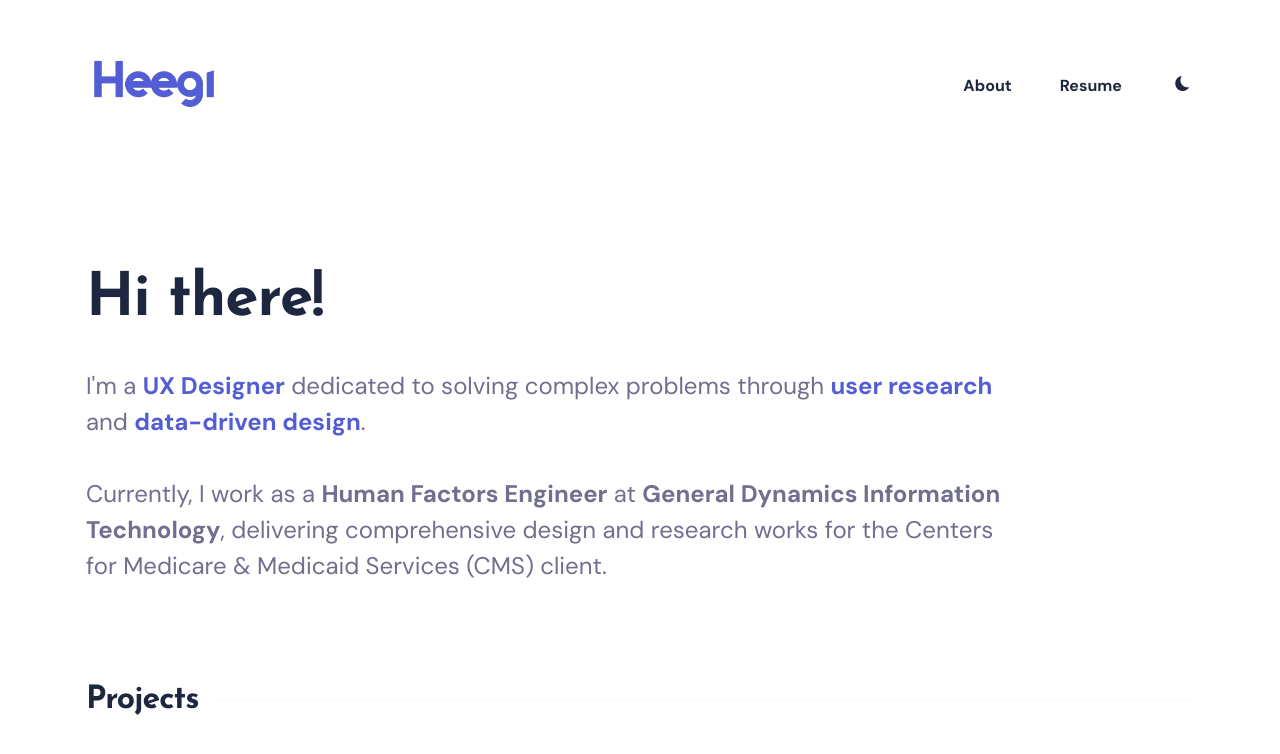
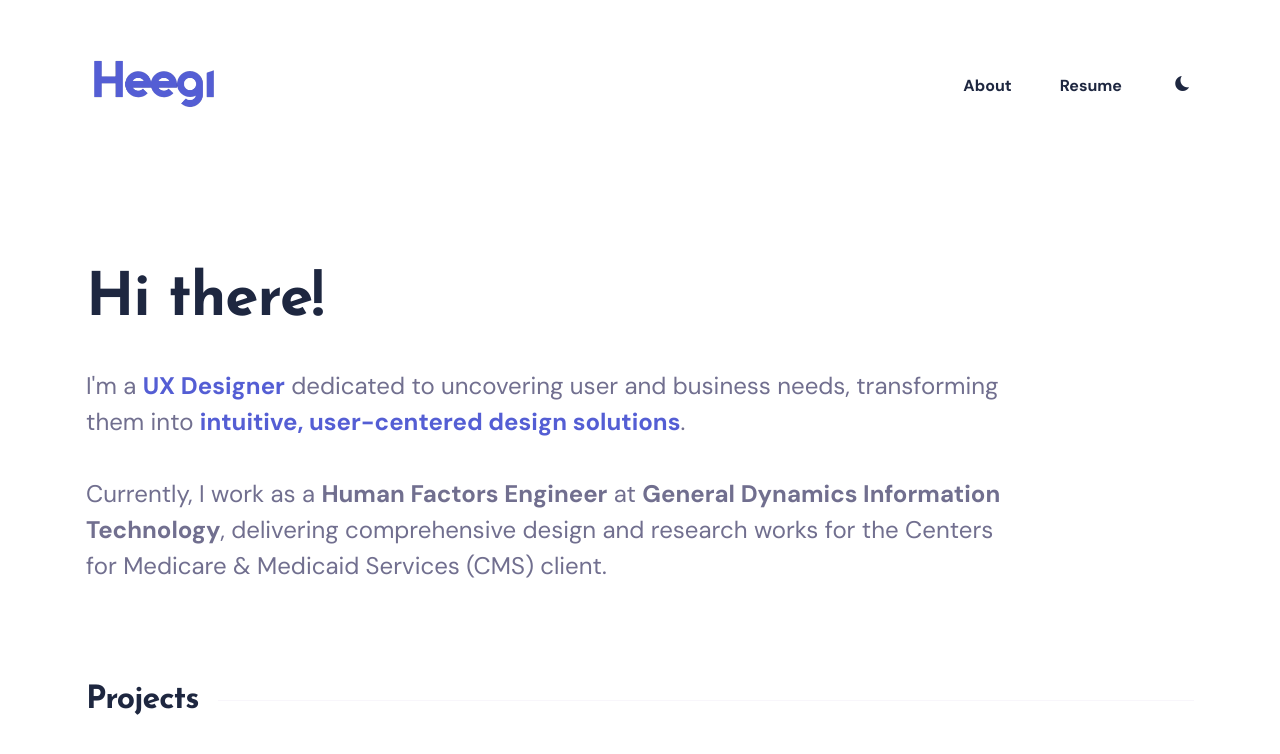
Before and after one commit to heegi/heegiyun.com, a Jekyll site: the page built from index.html, in a window 1280 px wide and 900 px high, cut to the strip 0-758 px from the top of the window. Shown: the top 754 px of the strip. Built offline with Jekyll 4.4.1, drawn with Linux system fonts in a browser that asks for light colours; nearby versions of some CDN libraries.

Commit message:
Updated Resume and Description

```diff
--- a/_data/settings.yml
+++ b/_data/settings.yml
@@ -13,14 +13,14 @@
     - title: 'About'
       url: '/about/'
     - title: 'Resume'
-      url: '/files/Heegi_Resume.pdf'
+      url: '/files/Heegi_Resume_2025.pdf'
 
 
 #-------------------------------
 # Hero Settings
 hero:
   hero__title: Hi there!
-  hero__description: I'm a <b style="color:#545ed4">UX Designer</b> dedicated to solving complex problems through <b style="color:#545ed4">user research</b> and <b style="color:#545ed4">data-driven design</b>.<br><br> Currently, I work as a <b>Human Factors Engineer</b> at <b>General Dynamics Information Technology</b>, delivering comprehensive design and research works for the Centers for Medicare & Medicaid Services (CMS) client.
+  hero__description: I'm a <b style="color:#545ed4">UX Designer</b> dedicated to uncovering user and business needs, transforming them into <b style="color:#545ed4">intuitive, user-centered design solutions</b>.<br><br> Currently, I work as a <b>Human Factors Engineer</b> at <b>General Dynamics Information Technology</b>, delivering comprehensive design and research works for the Centers for Medicare & Medicaid Services (CMS) client.
 
 
 #-------------------------------
```
Also changed, not shown: 2 other files.
